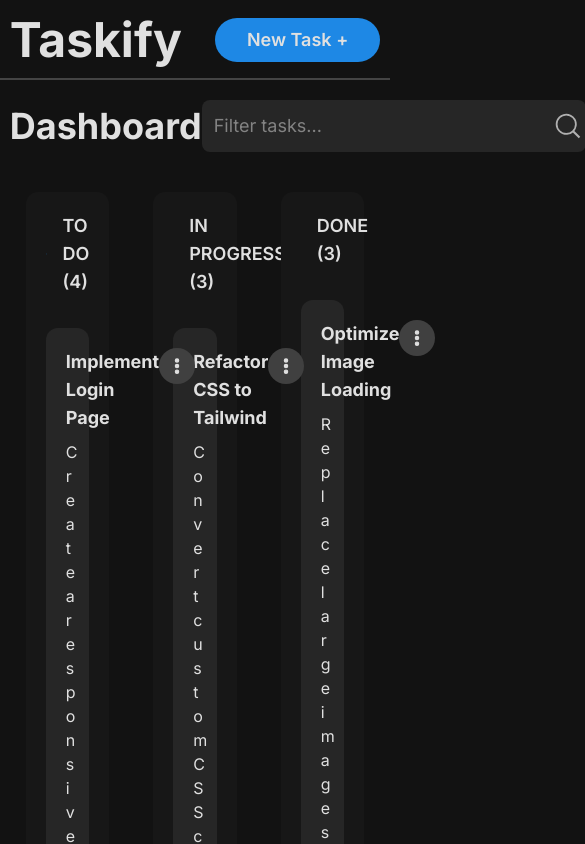
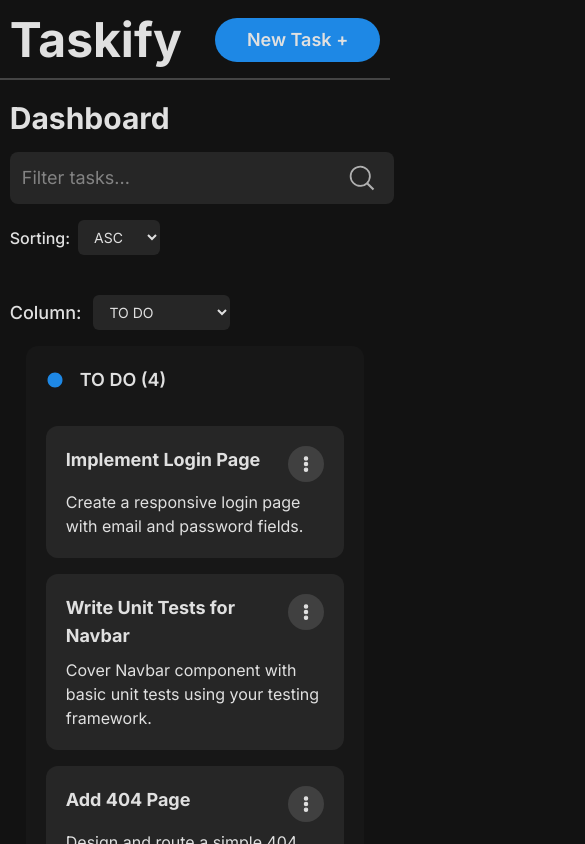
Before and after one commit to ACCeler94/taskify, a React (Vite) app: page / in a window 390 px wide. Shown: the top 844 px of the page, 585 px wide, since content can reach past the window. Built offline with nearby package versions, Linux system fonts and the light colour scheme.

Commit message:
Add mobile menu to select columns by status. Adjust styling

```diff
--- a/src/pages/Dashboard/Dashboard.tsx
+++ b/src/pages/Dashboard/Dashboard.tsx
@@ -1,3 +1,4 @@
+import { useEffect, useState } from "react";
 import SortMenu from "../../components/features/filter/SortMenu/SortMenu";
 import SearchBar from "../../components/features/filter/SearchBar/SearchBar";
 import TasksColumn from "../../components/features/tasks/TasksColumn/TasksColumn";
@@ -10,18 +11,56 @@ const Dashboard = () => {
     { title: "DONE", status: "done", dotColor: "#24C57A" },
   ];
 
+  const [isMobileView, setIsMobileView] = useState(false);
+  const [activeIndex, setActiveIndex] = useState(0);
+
+  useEffect(() => {
+    const handleResize = () => {
+      setIsMobileView(window.innerWidth < 1100);
+    };
+    handleResize();
+    window.addEventListener("resize", handleResize);
+    return () => window.removeEventListener("resize", handleResize);
+  }, []);
+
+  const visibleColumns = isMobileView ? [columns[activeIndex]] : columns;
+
   return (
     <main className="flex flex-col">
-      <div className="mt-5 mb-10 flex items-center justify-between">
-        <h1 className="text-4xl font-bold">Dashboard</h1>
-        <div className="flex gap-8">
+      <div className="mt-5 mb-10 flex flex-col flex-wrap items-start justify-between gap-4 md:flex-row md:items-center">
+        <h1 className="text-3xl font-bold sm:text-4xl">Dashboard</h1>
+        <div className="flex w-full flex-col gap-4 md:w-fit md:flex-row">
           <SearchBar />
           <SortMenu />
         </div>
       </div>
 
-      <div className="grid flex-1 grid-cols-3 gap-3">
-        {columns.map(({ title, status, dotColor }) => (
+      {isMobileView && (
+        <div className="mb-4 flex items-center justify-start gap-3">
+          <label htmlFor="column-select" className="text-lg font-medium">
+            Column:
+          </label>
+          <select
+            id="column-select"
+            className="rounded-md bg-neutral-800 px-3 py-2 text-sm"
+            value={activeIndex}
+            onChange={(e) => setActiveIndex(Number(e.target.value))}
+          >
+            {columns.map((column, index) => (
+              <option key={column.status} value={index}>
+                {column.title}
+              </option>
+            ))}
+          </select>
+        </div>
+      )}
+
+      <div
+        className={`grid flex-1 gap-6 ${
+          isMobileView ? "grid-cols-1" : "grid-cols-3"
+        }`}
+      >
+        {visibleColumns.map(({ title, status, dotColor }) => (
           <TasksColumn
             key={status}
             title={title}
@@ -33,4 +72,5 @@ const Dashboard = () => {
     </main>
   );
 };
+
 export default Dashboard;
```
